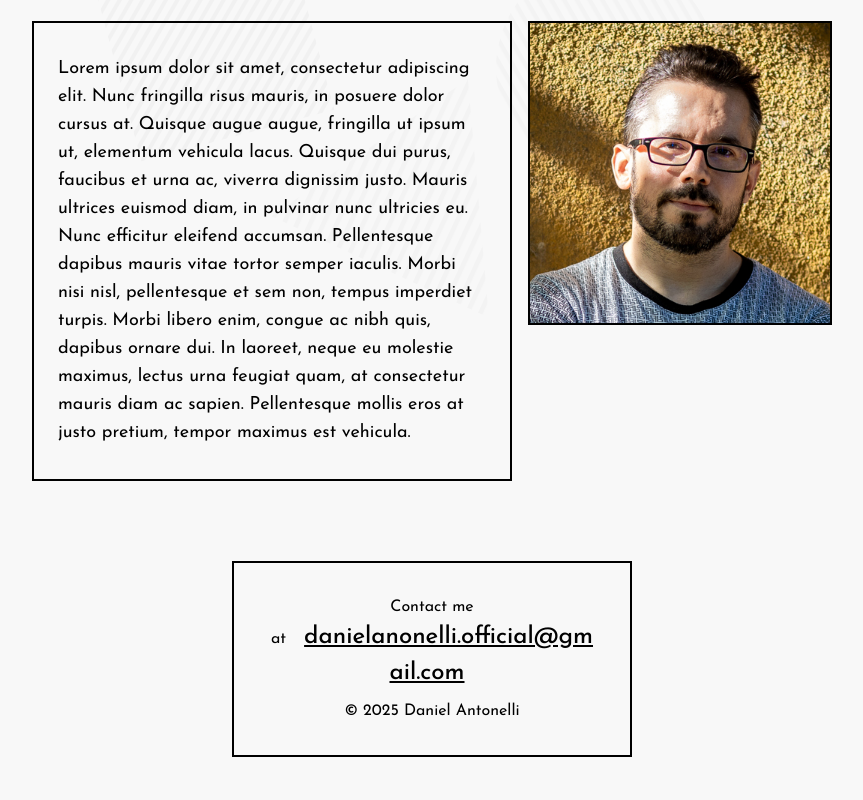
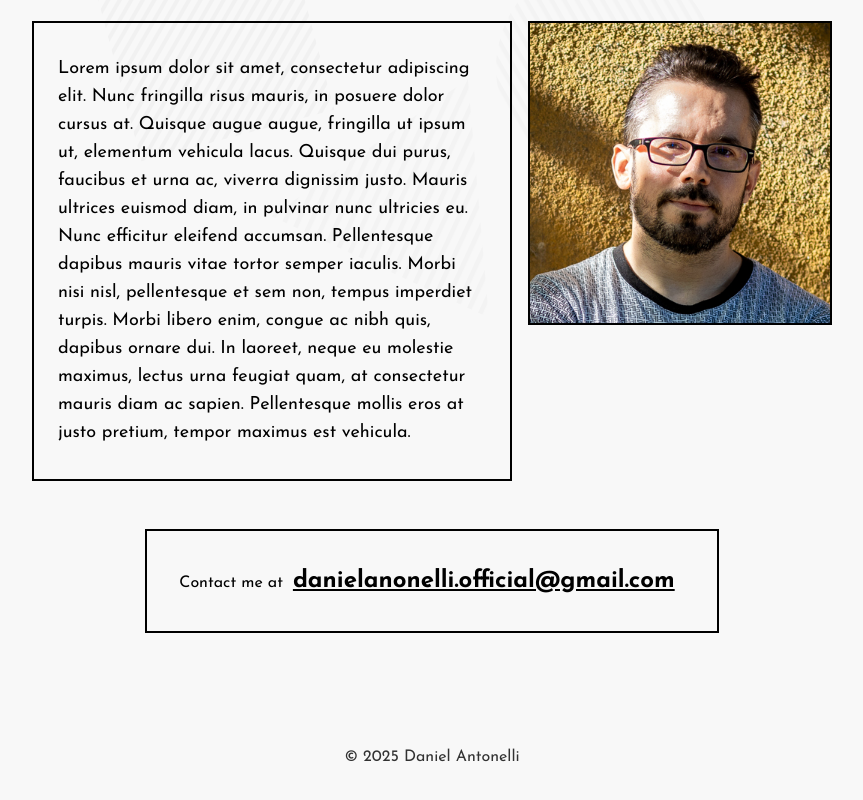
Before and after one commit to dan-antonelli/dantonelli-portfolio, a React (Vite) app: page / in a window 1280 px wide. Shown: the part 244-1044 px from the top of the page, without its empty margins (208-1071 px from the left). Built offline with nearby package versions, Linux system fonts and the light colour scheme.

Commit message:
restructure html

```diff
--- a/src/App.css
+++ b/src/App.css
@@ -71,9 +71,10 @@ a:focus::after {
   border-radius: 2px;
 }
 
-.anchor {
+.contact-anchor {
   text-decoration: underline;
   border: none;
+  font-weight: 700;
 }
 
 .container {
@@ -136,7 +137,7 @@ a:focus::after {
   border: 2px solid #000;
 }
 
-.footer-container {
+.contact-container {
   display: flex;
   justify-content: center;
   align-items: center;
@@ -144,20 +145,28 @@ a:focus::after {
   margin-top: auto;
 }
 
-.footer-box {
+.contact-box {
   border: 2px solid #000;
   padding: 1.5rem 2rem;
   text-align: center;
-  max-width: 400px;
+  max-width: 600px;
   background-color: rgba(248, 248, 248, 0.9);
 }
 
-.footer-box p {
+.contact-box p {
   margin: 0.5rem 0;
 }
 
-.footer-box .anchor {
-  margin-left: 0.5rem;
+footer {
+  margin-top: auto;
+  padding: 2rem 0;
+  text-align: center;
+  width: 100%;
+}
+
+footer p {
+  font-size: 1rem;
+  opacity: 0.8;
 }
 
 .background-shapes {
--- a/src/App.tsx
+++ b/src/App.tsx
@@ -37,18 +37,20 @@ function App() {
             <img src="/avatar.jpg" alt="avatar" />
           </div>
         </section>
-      </main>
-      <div className="footer-container">
-        <footer className="footer-box">
+        <section className="contact-container">
+          <div className="contact-box">
             <p>
               Contact me at
-            <a href="mailto:danielanonelli.official@gmail.com" className="anchor">
+              <a href="mailto:danielanonelli.official@gmail.com" className="contact-anchor">
                 danielanonelli.official@gmail.com
               </a>
             </p>
+          </div>
+        </section>
+      </main>
+      <footer>
         <p>© {new Date().getFullYear()} Daniel Antonelli</p>
       </footer>
-      </div>
     </>
   );
 }
```
Lines whose indentation alone changed are shown as unchanged.
